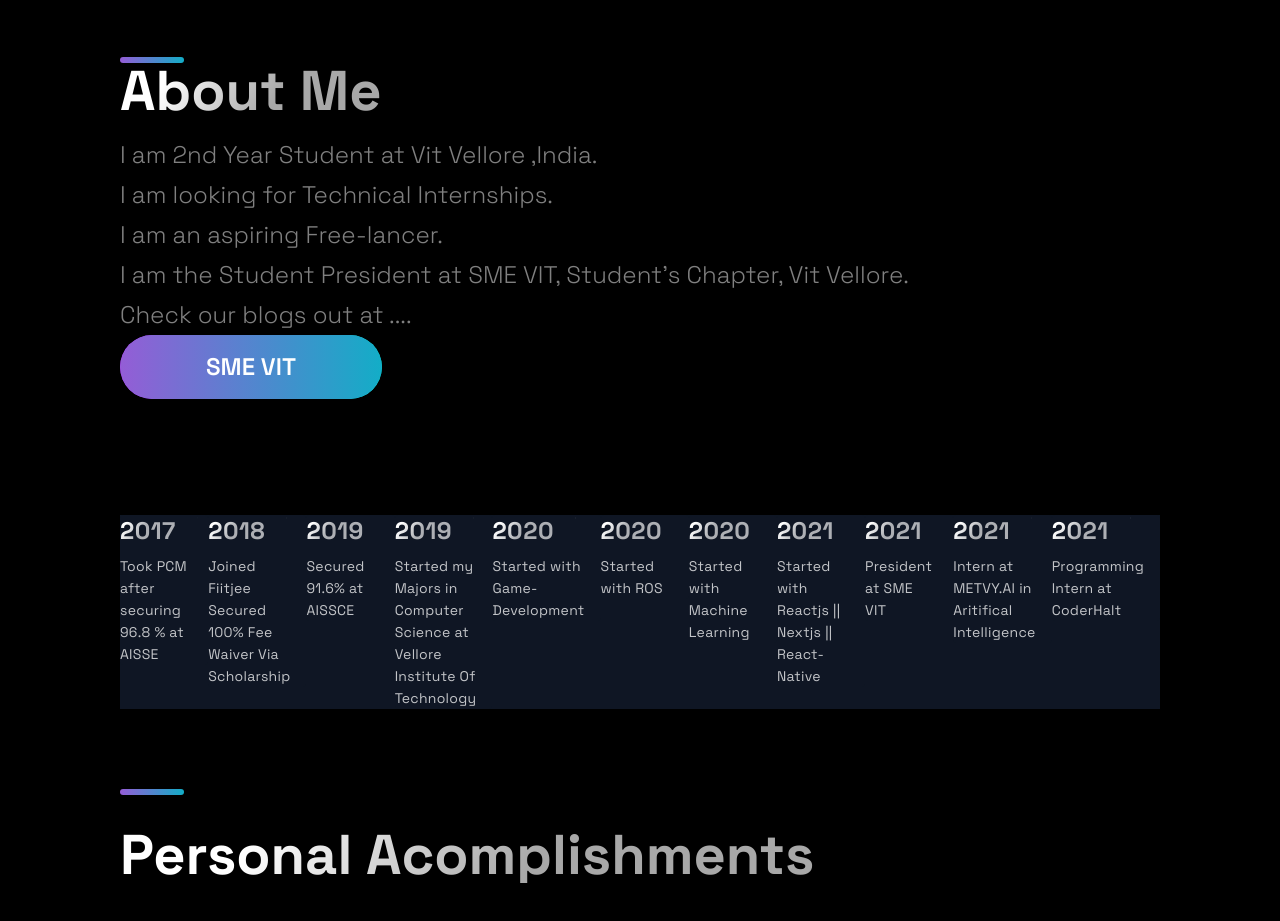
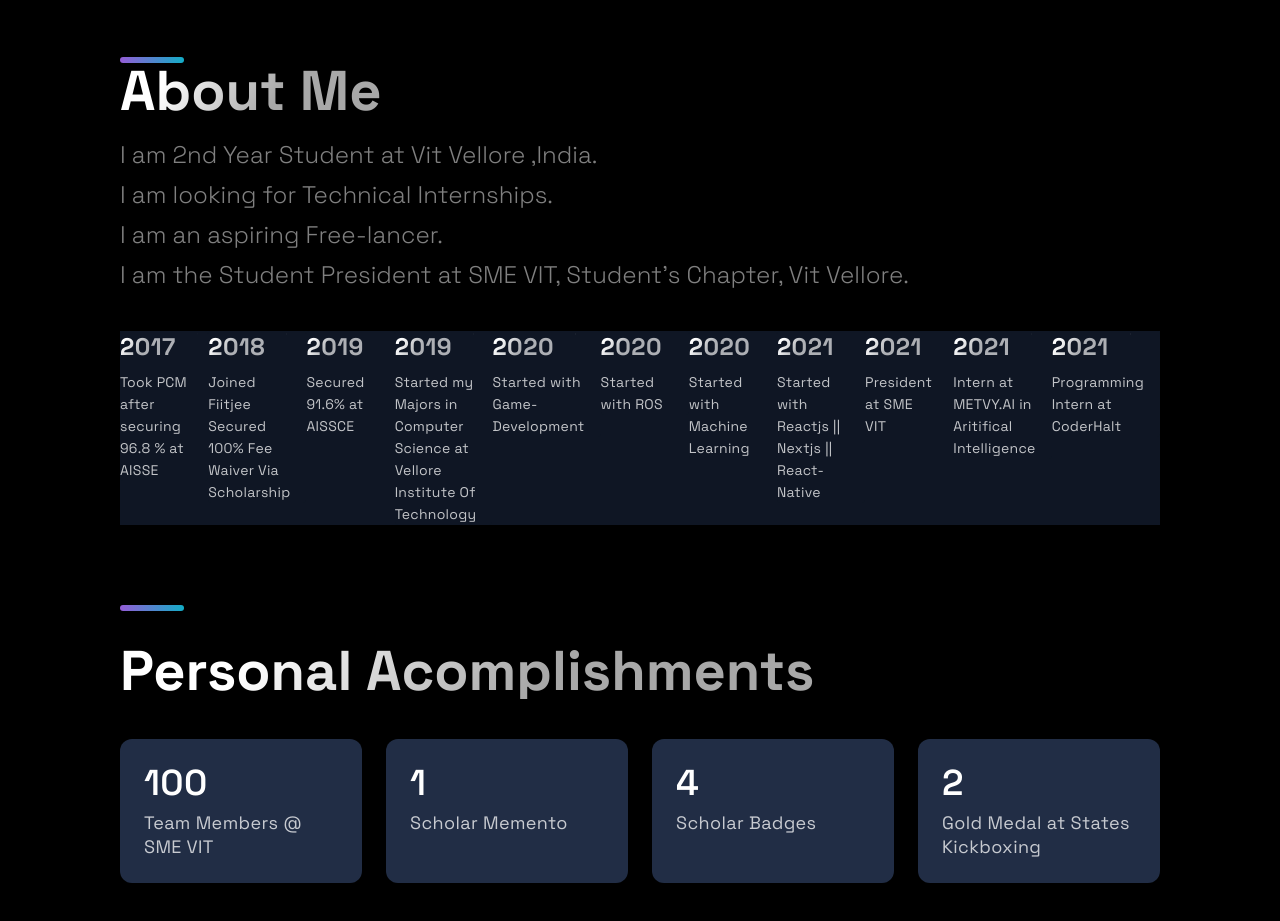
Before and after one commit to rajat1201rm/mysite, a Next.js app: page / in a window 1280 px wide. Shown: the part 1860-2781 px from the top of the page. Built offline with nearby package versions, Linux system fonts and the light colour scheme.

Commit message:
Update TimeLine.js

```diff
--- a/src/components/TimeLine/TimeLine.js
+++ b/src/components/TimeLine/TimeLine.js
@@ -53,8 +53,8 @@ const Timeline = () => {
      I am looking for Technical Internships. <br />
      I am an aspiring Free-lancer. <br />
      I am the Student President at SME VIT, Student's Chapter, Vit Vellore. <br />
-     Check our blogs out at ....
-    <Button onClick={()=>window.location="https://smevitblog.wordpress.com/"}>SME VIT</Button>
+
+
 
       </SectionText>
       <CarouselContainer ref={carouselRef} onScroll={handleScroll}>
```
